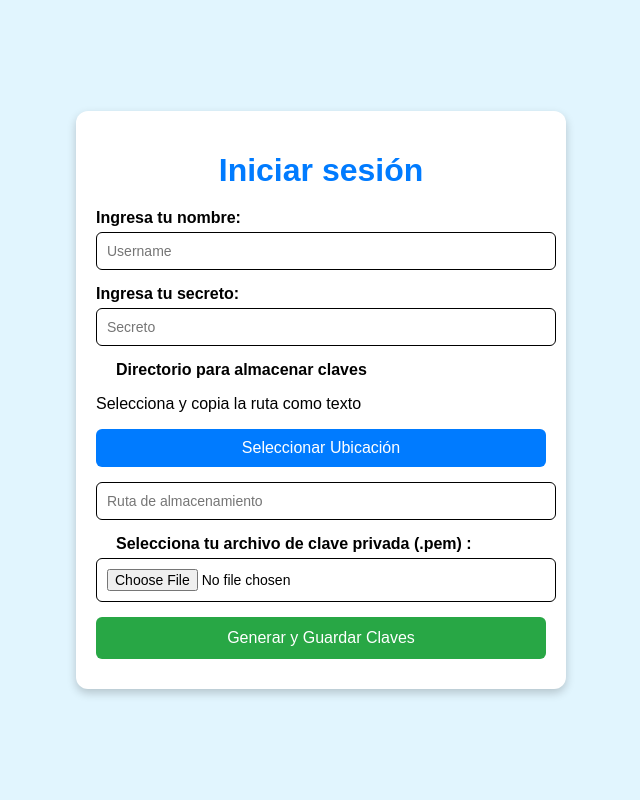
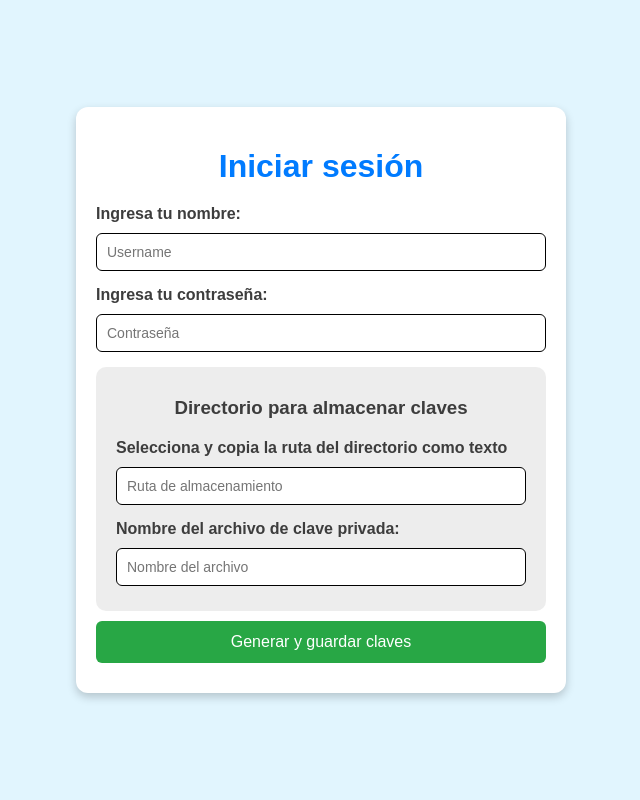
Before and after one commit to diego-pibecs/criptografia2025-1, a Flask app: page / in a window 1280 px wide. Shown: the whole page, without its empty margins (319-959 px from the left). Run offline with Flask 3, Linux system fonts and the light colour scheme.

Commit message:
Login funcional

```diff
--- a/app.py
+++ b/app.py
@@ -1,5 +1,3 @@
-### RECONSTRUIDO ###
-
 from flask import Flask, render_template, request, jsonify, redirect, session
 #from flask_session import Session
 from Crypto.PublicKey import RSA
@@ -99,7 +97,7 @@ def index():
 def chat():
     if 'symmetric_key' in session:
         print("Chat iniciado con claves en sesión.")
-        return render_template("index.html", messages=session.get('messages', []))
+        return render_template("chat.html", messages=session.get('messages', []))
     else:
         print("No hay sesión iniciada, redirigiendo al inicio.")
         return redirect("/")
@@ -109,11 +107,24 @@ def chat():
 def login():
     session.clear()
     secret = request.form["secret"]
-    key_directory = request.form["key_directory"]
-    private_key_path = os.path.join(key_directory, "private.pem")
+    key_directory = request.form["selected_directory"]  # Ruta ingresada manualmente por el usuario
+    private_key_filename = request.form["private_key_filename"]  # Nombre del archivo ingresado por el usuario
+
+    # Verificar y ajustar el nombre del archivo .pem
+    if not private_key_filename.endswith(".pem"):
+        # Si el archivo no tiene extensión .pem o tiene una extensión incorrecta, se corrige
+        private_key_filename = os.path.splitext(private_key_filename)[0] + ".pem"
+
+    # Generar las rutas completas del archivo .pem
+    private_key_path = os.path.join(key_directory, private_key_filename)
     public_key_path = os.path.join(key_directory, "public.pem")
-    if not os.path.exists(private_key_path) or not os.path.exists(public_key_path):
+
+    # Verificar si el archivo de clave privada existe en la ruta especificada
+    if not os.path.exists(private_key_path):
+        print(f"--- El archivo {private_key_filename} no existe en {key_directory}. Creando clave privada nueva.")
         create_keys(secret, private_key_path, public_key_path)
+    else:
+        print(f"--- El archivo {private_key_filename} ya existe en {key_directory}. Cargando clave privada existente.")
 
     with open(private_key_path, "rb") as f:
         private_key_data = f.read()
@@ -134,7 +145,6 @@ def login():
     session['messages'] = []
 
     print("Usuario logueado, sesión iniciada con claves cargadas.")
-    # Imprimir información en la terminal
     print("Clave privada RSA:")
     print(private_key.export_key().decode())
     print("\nClave pública RSA:")
--- a/templates/iniSesion.html
+++ b/templates/iniSesion.html
@@ -14,6 +14,7 @@
             align-items: center;
             height: 100vh;
             background-color: hsl(199, 94%, 94%); /* Color de fondo suave */
+            color: #3d3d3d;
         }
         .container {
             width: 450px;
@@ -22,6 +23,11 @@
             border-radius: 12px;
             box-shadow: 0 4px 10px rgba(0, 0, 0, 0.2);
         }
+        .container form {
+            display: flex;
+            flex-direction: column;
+            gap: 10px;
+        }
         h1 {
             text-align: center;
             color: #007bff;
@@ -29,13 +35,11 @@
         }
         label {
             display: block;
-            margin-bottom: 5px;
             font-weight: bold; /* Estilo de fuente para etiquetas */
         }
-        input[type="text"], input[type="file"] {
-            width: calc(100% - 12px);
+        input[type="text"], input[type="file"], input[type="password"] {
+            margin-bottom: 5px;
             padding: 10px;
-            margin-bottom: 15px;
             border: 1px solid #000000;
             border-radius: 6px;
             font-size: 14px;
@@ -68,6 +72,18 @@
             margin-top: 10px;
             font-style: italic; /* Estilo para mostrar la ruta seleccionada */
         }
+        .directory-container {
+            display: flex;
+            flex-direction: column;
+            background-color: rgba(128, 128, 128, 0.144);
+            padding: 20px;
+            border-radius: 10px;
+            gap: 10px;
+        }
+        #directory-container-title {
+            align-self: center;
+            margin: 10px 0px;
+        }
     </style>
 </head>
 <body>
@@ -77,35 +93,21 @@
             <label for="username">Ingresa tu nombre:</label>
             <input type="text" id="username" name="username" placeholder="Username" required>
 
-            <label for="secret">Ingresa tu secreto:</label>
-            <input type="text" id="secret" name="secret" placeholder="Secreto" required>
+            <label for="secret">Ingresa tu contraseña:</label>
+            <input type="password" id="secret" name="secret" placeholder="Contraseña" required>
 
-            <label for="key_directory" style="margin-left: 20px;">Directorio para almacenar claves</label>
-            <p>Selecciona y copia la ruta como texto</p>
-            <input type="file" id="key_directory" name="key_directory" webkitdirectory style="display:none;" required>
-            <button type="button" class="select-directory" onclick="document.getElementById('key_directory').click();">Seleccionar Ubicación</button>
-            <input type="text" id="selected-directory" name="selected-directory" placeholder="Ruta de almacenamiento" required>
+            <div class="directory-container">
+                <h3 id="directory-container-title">Directorio para almacenar claves</h3>
+                <label for="selected_directory">Selecciona y copia la ruta del directorio como texto</label>
+                <input type="text" id="key_directory" name="selected_directory" placeholder="Ruta de almacenamiento" required>
 
-            <label for="private_key" style="margin-left: 20px;">Selecciona tu archivo de clave privada (.pem) :</label>
-            <input type="file" id="private_key" name="private_key" accept=".pem" required>
+                <label for="private_key_filename">Nombre del archivo de clave privada:</label>
+                <input type="text" id="private_key_filename" name="private_key_filename" placeholder="Nombre del archivo" required>
+            </div>
 
-            <button type="submit">Generar y Guardar Claves</button>
+            <button type="submit">Generar y guardar claves</button>
         </form>
         <div class="selected-path" id="selected-path"></div>
     </div>
-
-    <script>
-        document.getElementById('key_directory').addEventListener('change', function() {
-            const fullPath = this.files[0].webkitRelativePath; // Obtiene la ruta completa relativa
-            const selectedFolder = fullPath.replace(/\/[^\/]*$/, ''); // Remueve el nombre del archivo para obtener solo la ruta de la carpeta
-            document.getElementById('selected-directory').value = selectedFolder; // Muestra la ruta en el campo de texto
-        });
-
-        document.getElementById('private_key').addEventListener('change', function() {
-            const fullPath = this.value;
-            const fileName = fullPath.split('\\').pop().split('/').pop(); // Extrae solo el nombre del archivo
-            document.getElementById('selected-path').textContent = 'Archivo seleccionado: ' + fileName;
-        });
-    </script>
 </body>
 </html>
```
Also changed, not shown: templates/chat.html (added, +13 -0 lines).
